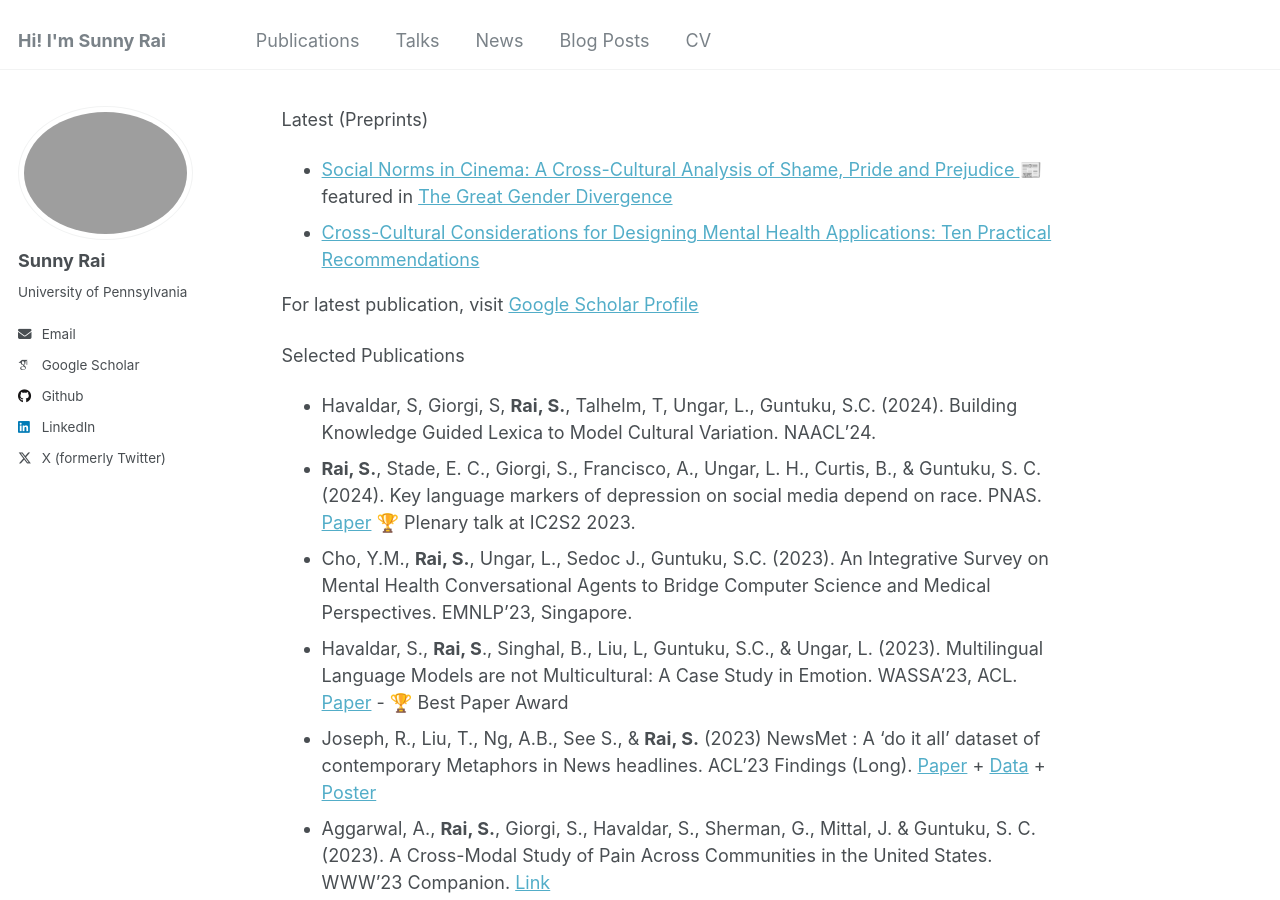
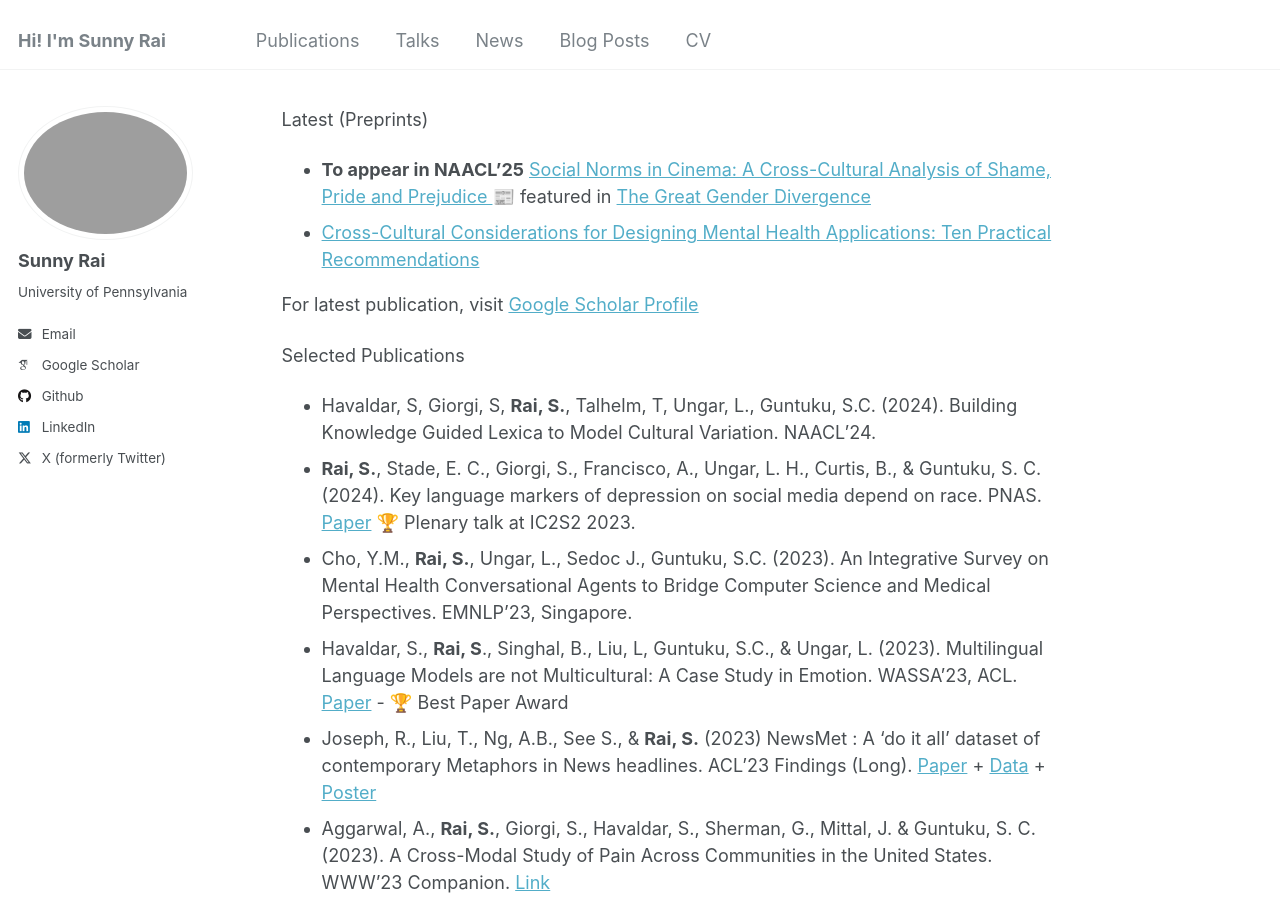
Before and after one commit to sunnyraiphd/drsunnyrai.github.io, a Jekyll site: the page built from _pages/publications.md, in a window 1280 px wide and 900 px high. Built offline with Jekyll 4.4.1, drawn with Linux system fonts in a browser that asks for light colours; some web fonts are replaced.

```diff
--- a/_pages/publications.md
+++ b/_pages/publications.md
@@ -6,7 +6,7 @@ author_profile: true
 
 Latest (Preprints)
 
-* <a href = "https://arxiv.org/abs/2402.11333"> Social Norms in Cinema: A Cross-Cultural Analysis of Shame, Pride and Prejudice </a> 📰 featured in <a href = "https://www.ggd.world/p/what-do-hollywood-and-bollywood-regard"> The Great Gender Divergence </a>
+* **To appear in NAACL'25** <a href = "https://arxiv.org/abs/2402.11333"> Social Norms in Cinema: A Cross-Cultural Analysis of Shame, Pride and Prejudice </a> 📰 featured in <a href = "https://www.ggd.world/p/what-do-hollywood-and-bollywood-regard"> The Great Gender Divergence </a>
 * <a href = "https://osf.io/s4ed6/?view_only=60e283ff40034b22a13385edbfd07cf6"> Cross-Cultural Considerations for Designing Mental Health Applications: Ten Practical Recommendations </a>
 
 For latest publication, visit [Google Scholar Profile](https://scholar.google.com/citations?hl=en&user=C-gi0v8AAAAJ&view_op=list_works&sortby=pubdate)
```
Also changed, not shown: _pages/about_srai.md (+1 -0 lines), _pages/news.md (+1 -0 lines).
